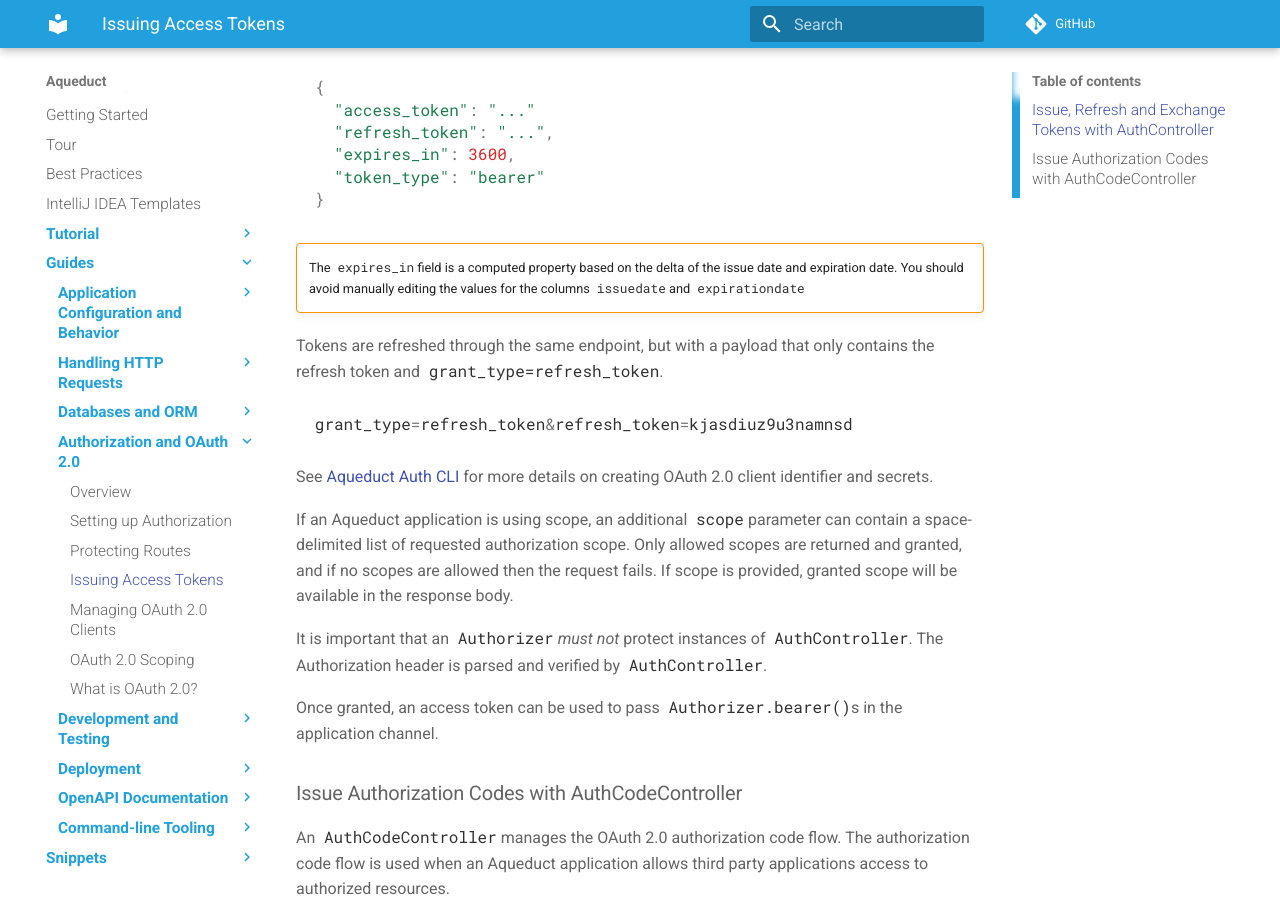
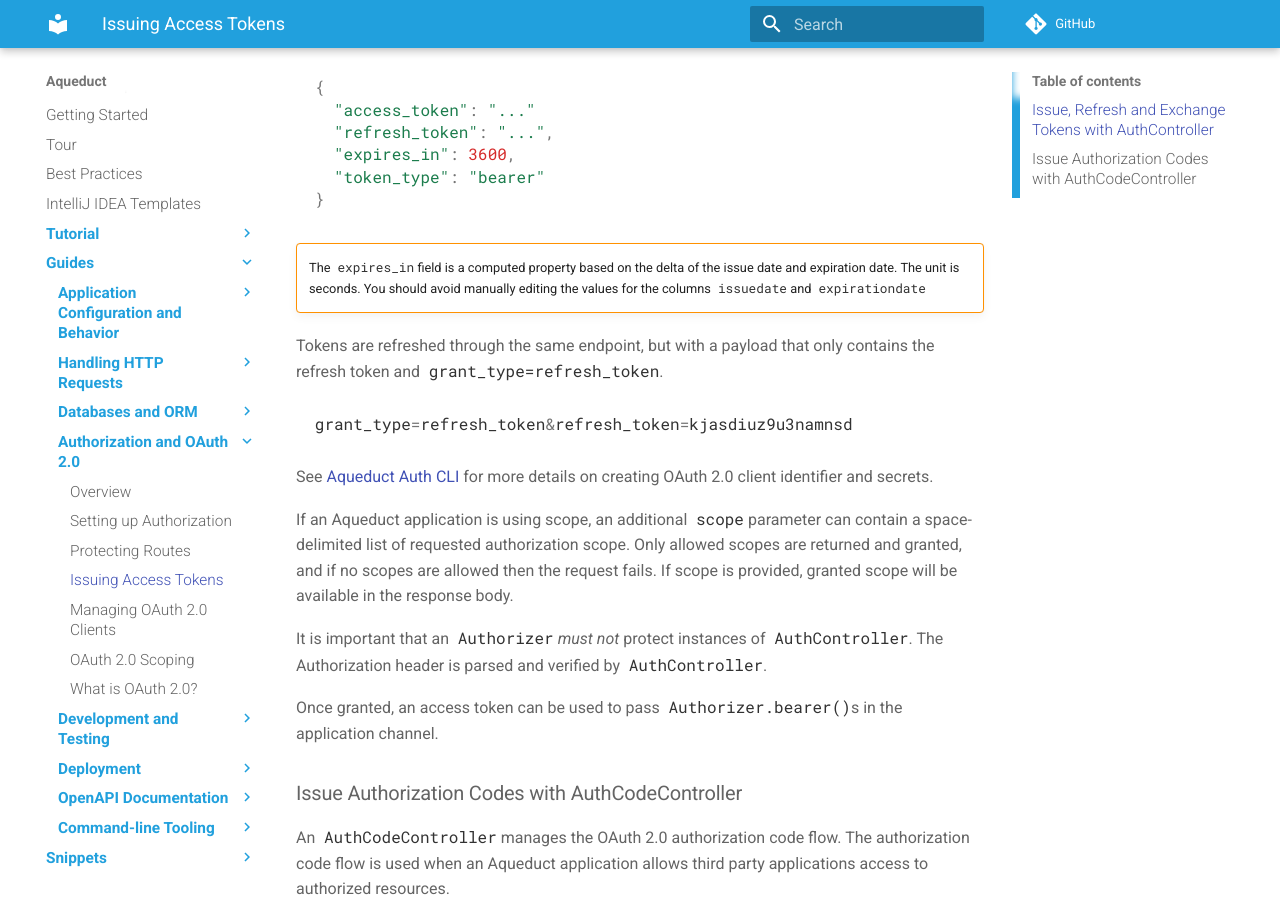
Before and after one commit to stablekernel/aqueduct, an MkDocs documentation site: the page built from source/docs/auth/controllers.md, in a window 1280 px wide and 900 px high, scrolled down 1495 px. Built offline with MkDocs 1.6.1 and Material for MkDocs 9.7.7, drawn with Linux system fonts in a browser that asks for light colours; comment, search, counter and statistics services are not loaded; old or Windows-style settings are respelled for this version of MkDocs.

Commit message:
Adding unit to OAuth2 token expire time

```diff
--- a/source/docs/auth/controllers.md
+++ b/source/docs/auth/controllers.md
@@ -63,7 +63,7 @@
 
 
 !!! warning ""
-    The `expires_in` field is a computed property based on the delta of the issue date and expiration date. You should avoid manually editing the values for the columns `issuedate` and `expirationdate`
+    The `expires_in` field is a computed property based on the delta of the issue date and expiration date. The unit is seconds. You should avoid manually editing the values for the columns `issuedate` and `expirationdate`
 
 Tokens are refreshed through the same endpoint, but with a payload that only contains the refresh token and `grant_type=refresh_token`.
 
```
